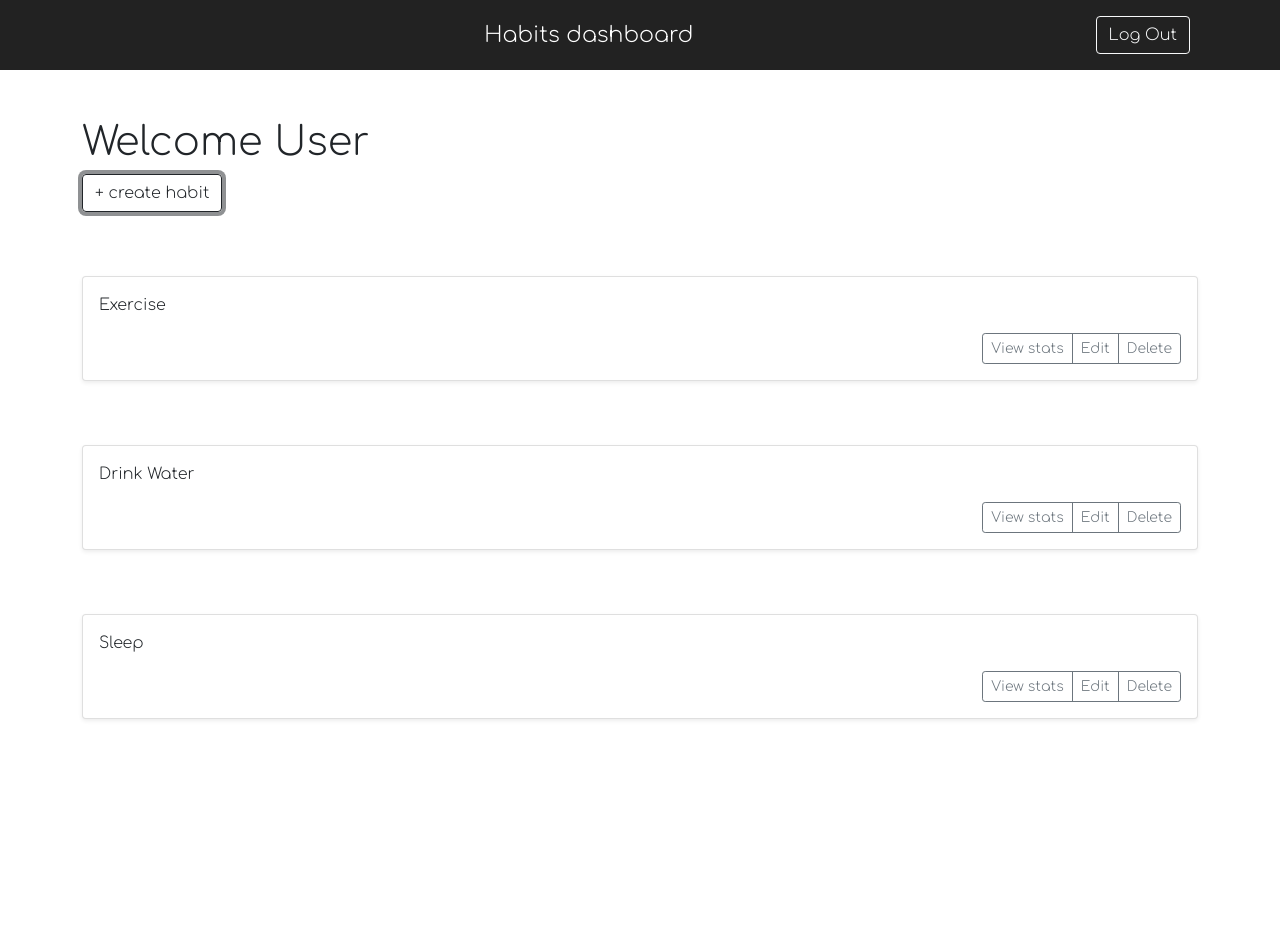
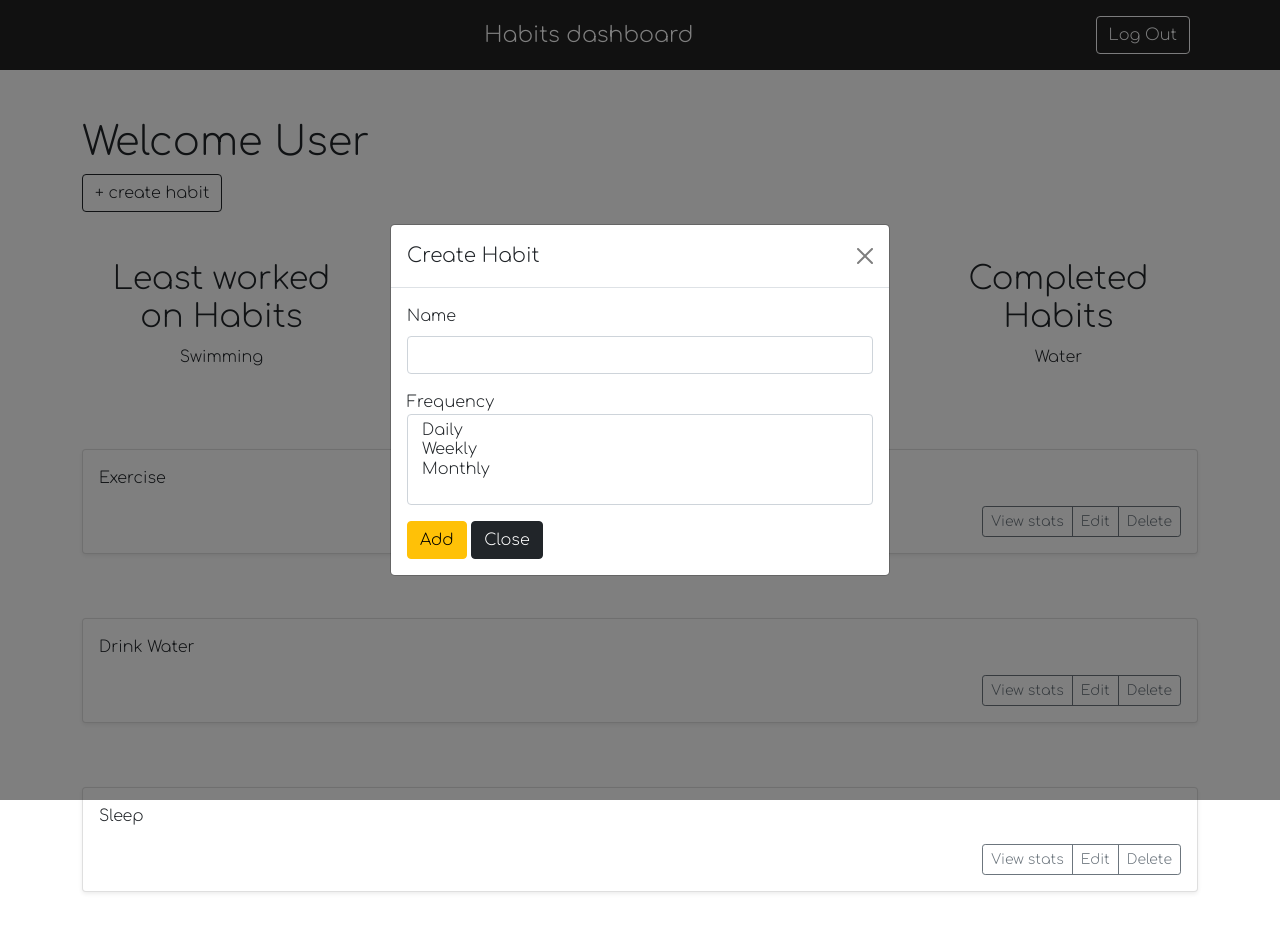
Before and after one commit to UCEHenry/habit_tracker, a website: page client/dashboard.html in a window 1280 px wide. Both pictures are taken after a click on the button "+ create habit". Before the commit the page ends 800 px from the top, so only its background shows below. Drawn offline with nearby package versions, Linux system fonts and the light colour scheme.

Commit message:
modal added for creating habits

```diff
--- a/client/dashboard.html
+++ b/client/dashboard.html
@@ -42,8 +42,60 @@
         <section id="heroStats" class="container my-5">
             <h1>Welcome User</h1>
             <button type="button" class="btn btn-outline-dark me-2" data-bs-toggle="modal"
-                        data-bs-target="#createHabitModal">+ create habit</button>
+                        data-bs-target="#createHabitModalLabel">+ create habit</button>
+            <div class="container marketing my-5">
+                <div class="row text-center">
+                    <div class="col-lg-3">
+                    <h2>Least worked on Habits</h2>
+                    <p>Swimming</p>
+                    </div>
+                    <div class="col-lg-3">
+                    <h2>Best Habit</h2>
+                    <p>Exercise</p>
+                    </div>
+                    <div class="col-lg-3">
+                    <h2>Best Streak</h2>
+                    <p>3</p>
+                    </div>
+                    <div class="col-lg-3">
+                    <h2>Completed Habits</h2>
+                    <p>Water</p>
+                    </div>
+                </div>
+            </div>
         </section>
+
+        <div class="modal fade" id="createHabitModalLabel" tabindex="-1" aria-labelledby="createHabitModalLabel" aria-hidden="true">
+            <div class="modal-dialog  modal-dialog-centered">
+              <div class="modal-content">
+                <div class="modal-header">
+                  <h5 class="modal-title" id="createHabitModalLabel">Create Habit</h5>
+                  <button type="button" class="btn-close" data-bs-dismiss="modal" aria-label="Close"></button>
+                </div>
+                <div class="modal-body">
+                  <form class="createHabitForm">
+                    <div class="mb-3">
+                      <label for="habitName" class="form-label">Name</label>
+                      <input type="text" class="form-control" id="habitName">
+                    </div>
+                    <div class="mb-3 createHabitForm">
+                        <label for="habitFrequency">Frequency</label>
+                        <select multiple class="form-control" id="habitFrequency">
+                            <option>Daily</option>
+                            <option>Weekly</option>
+                            <option>Monthly</option>
+                        </select>
+                    </div>
+                    <button type="submit" class="btn btn-warning">Add</button>
+                    <button type="button" class="btn btn-dark" data-bs-dismiss="modal">Close</button>
+                  </form>
+                </div>
+                <!-- <div class="modal-footer">
+                  <button type="button" class="btn btn-primary">Log in</button>
+                </div> -->
+              </div>
+            </div>
+          </div>
 
         <section id="habitsSection" class="container">
             <script defer type="text/x-handlebars-template" id="template">
```
